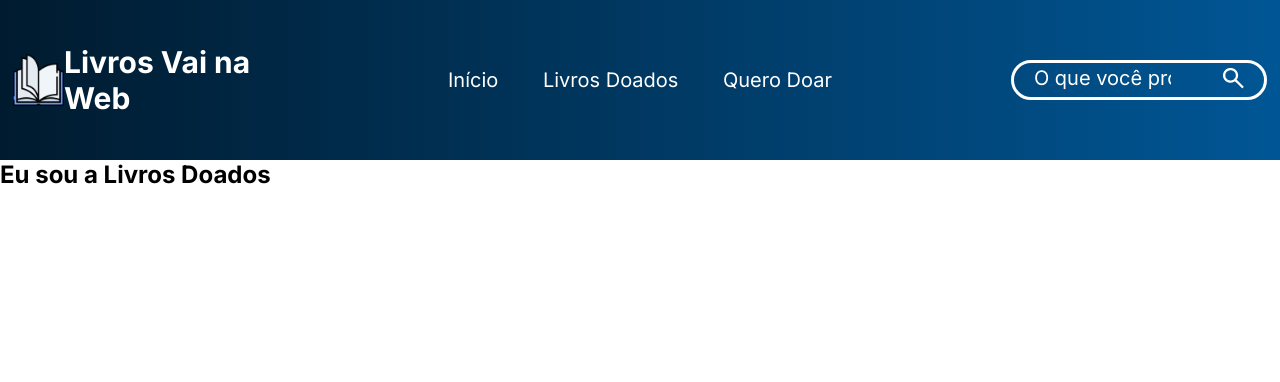
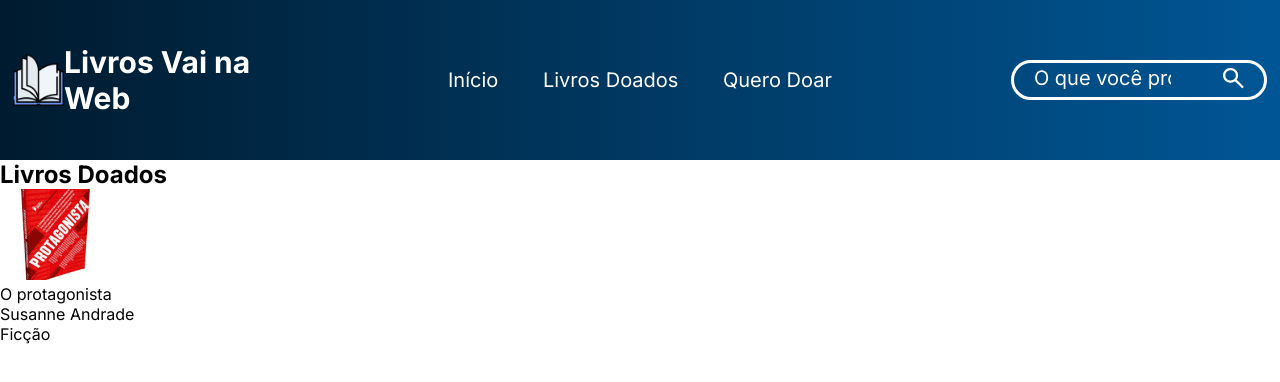
Before and after one commit to tenorioarandas/livros-vnw, a React (Vite) app: page /livrosdoados in a window 1280 px wide. Shown: the top 382 px of the page. Built offline with nearby package versions, Linux system fonts and the light colour scheme.

Commit message:
:sparkles: feat: Criação da página livros doados

```diff
--- a/src/pages/inicio/Inicio.jsx
+++ b/src/pages/inicio/Inicio.jsx
@@ -13,7 +13,7 @@ export default function Inicio() {
       <section className={s.sectionBeneficios}>
         <h2>Por que devo doar?</h2>
         <div className={s.container}>
-          <div className={s.div}>
+          <div className={s.card}>
             <img
               src={livrosAcessiveis}
               alt="Pessoas em círculo, representando a comunidade e a inclusão social"
@@ -23,14 +23,14 @@ export default function Inicio() {
               exclusão social.
             </p>
           </div>
-          <div className={s.div}>
+          <div className={s.card}>
             <img
               src={incentivarLeitura}
               alt="Um livro aberto, simbolizando o conhecimento, a aprendizagem e o hábito da leitura"
             />
             <p>Estimula o hábito da leitura e o aprendizado contínuo.</p>
           </div>
-          <div className={s.div}>
+          <div className={s.card}>
             <img
               src={transformacaoPessoal}
               alt="Um punho erguido, com pessoas abaixo, representando a comunidade que se beneficia da leitura"
@@ -40,7 +40,7 @@ export default function Inicio() {
               transformem suas vidas.
             </p>
           </div>
-          <div className={s.div}>
+          <div className={s.card}>
             <img
               src={direitosIguais}
               alt="Uma balança, simbolizando a igualdade e o acesso equitativo ao conhecimento"
--- a/src/pages/inicio/inicio.module.scss
+++ b/src/pages/inicio/inicio.module.scss
@@ -39,7 +39,7 @@
     width: 90%;
     height: 70%;
 
-    .div {
+    .card {
       background-color: #0157944d;
       border-radius: 20px;
       display: flex;
--- a/src/pages/livrosDoados/LivrosDoados.jsx
+++ b/src/pages/livrosDoados/LivrosDoados.jsx
@@ -1,7 +1,21 @@
+import livroDoado from "../../assets/livroDoado.png";
+import s from "../livrosDoados/livrosdoados.module.scss";
+
 export default function LivrosDoados() {
   return (
-    <section>
-      <h2>Eu sou a Livros Doados</h2>
+    <section className={s.section}>
+      <h2>Livros Doados</h2>
+      <div className={s.container}>
+        <img
+          src={livroDoado}
+          alt="Um livro chamado: O protagonista, de Susanne Andrade"
+        />
+        <ul>
+          <li className={s.tituloDoLivro}>O protagonista</li>
+          <li className={s.autorxDoLivro}>Susanne Andrade</li>
+          <li className={s.generoLiterario}>Ficção</li>
+        </ul>
+      </div>
     </section>
   );
 }
```
Also changed, not shown: src/assets/livroDoado.png (added), src/pages/livrosDoados/livrosdoados.module.scss (added).
